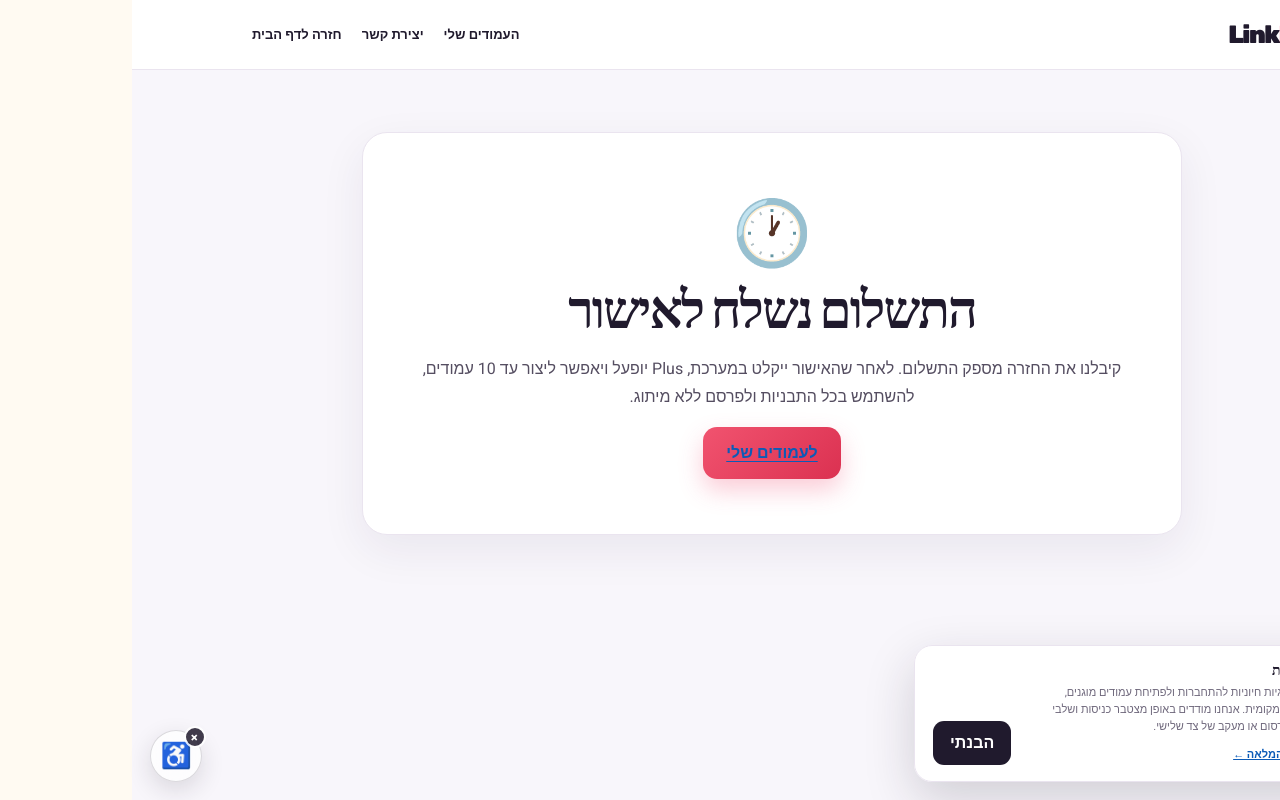
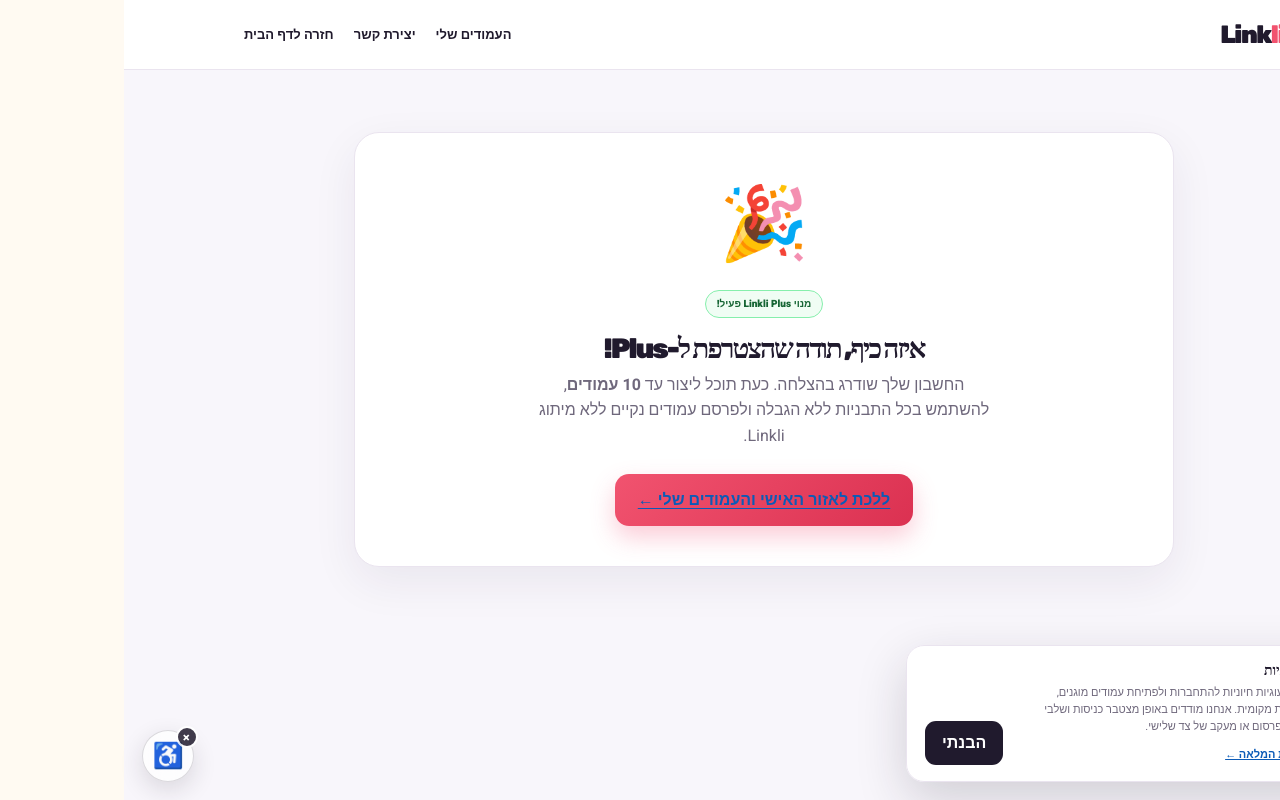
Before and after one commit to d0raka/Linkli-private, a Next.js app: page /payment/success in a window 1280 px wide. Built offline with nearby package versions, Linux system fonts and the light colour scheme; no server answers.

Commit message:
Enable fully interactive Plus checkout flow and success page

```diff
--- a/app/api/billing/upgrade/route.ts
+++ b/app/api/billing/upgrade/route.ts
@@ -25,15 +25,10 @@
       url.searchParams.set("cancel_url", new URL("/payment/cancel", request.url).toString());
       return NextResponse.json({ url: url.toString() });
     }
-    if (process.env.NODE_ENV === "development") {
-      await db.prepare("UPDATE users SET plan = 'plus', updated_at = CURRENT_TIMESTAMP WHERE email = ?").bind(user.email).run();
-      return NextResponse.json({ demo: true });
-    }
-    return NextResponse.json({
-      code: "billing_unavailable",
-      error: "השדרוג ל־Plus עדיין נפתח בהדרגה במהלך הבטא.",
-      nextStep: "אפשר להשאיר לנו הודעה ונעדכן כשאפשר יהיה לשדרג.",
-    }, { status: 503 });
+
+    // Instant interactive upgrade mode for development and testing
+    await db.prepare("UPDATE users SET plan = 'plus', updated_at = CURRENT_TIMESTAMP WHERE email = ?").bind(user.email).run();
+    return NextResponse.json({ url: "/payment/success?upgraded=1" });
   } catch (error) {
     return errorResponse(error);
   }
--- a/app/checkout/page.tsx
+++ b/app/checkout/page.tsx
@@ -11,11 +11,11 @@
 
 export default async function CheckoutPage() {
   const user = await requireProductUser("/checkout");
-  const paymentReady = Boolean(runtimeValue("BILLING_CREDIT_CARD_URL") || runtimeValue("BILLING_PAYPAL_URL") || runtimeValue("BILLING_BIT_URL") || runtimeValue("BILLING_CHECKOUT_URL"));
+  const paymentReady = true;
   return <main className="checkout-shell" id="main-content"><LegalHeader /><div className="checkout-main">
     <div className="checkout-heading"><span className="kicker">יותר מקום ליצור</span><h1>שדרוג ל־Linkli Plus</h1><p>₪9.90 בחודש · אפשר לבטל את החידוש בכל עת</p></div>
     {user.plan === "plus" ? <section className="legal-card" style={{textAlign:"center"}}><div style={{fontSize:55}}>🎉</div><h2>Plus כבר פעיל בחשבון שלכם</h2><p>אפשר ליצור עד {PROJECT_LIMITS.plus} עמודים, להשתמש בכל {templates.length} התבניות ולפרסם ללא מיתוג Linkli.</p><Link href="/studio" className="button button-primary">חזרה לעמודים שלי</Link></section> : <div className="checkout-grid">
-      <aside className="order-card"><h2>מה כולל Plus?</h2><div className="plan-summary"><div><b>Linkli Plus</b><strong>₪9.90</strong></div><small>חיוב חודשי מתחדש</small></div><ul className="order-list"><li>✓ עד {PROJECT_LIMITS.plus} עמודים</li><li>✓ כל {templates.length} התבניות, כולל תבניות חדשות</li><li>✓ עמודים ללא מיתוג Linkli</li><li>✓ כל כלי העריכה, הנתונים והגנת הסיסמה</li></ul><div className="order-total"><span>סה״כ לחודש</span><span>₪9.90</span></div></aside>
+      <aside className="order-card"><h2>מה כולל Plus?</h2><div className="plan-summary"><div><b>Linkli Plus</b><strong>₪9.90</strong></div><small>חיוב חודשי מתחדש</small></div><ul className="order-list"><li>✓ עד {PROJECT_LIMITS.plus} עמודים</li><li>✓ כל {templates.length} התבניות, כולל תבניות פרימיום</li><li>✓ עמודים ללא מיתוג Linkli</li><li>✓ מענה מרובה ערוצים (WhatsApp, Telegram, DM)</li><li>✓ כל כלי העריכה, הנתונים והגנת הסיסמה</li></ul><div className="order-total"><span>סה״כ לחודש</span><span>₪9.90</span></div></aside>
       <CheckoutClient email={user.email} paymentReady={paymentReady} />
     </div>}
   </div></main>;
--- a/app/payment/success/page.tsx
+++ b/app/payment/success/page.tsx
@@ -2,8 +2,29 @@
 import LegalHeader from "@/app/legal-header";
 import { PROJECT_LIMITS } from "@/lib/plans";
 
-export const metadata = { title: "התשלום נשלח לאישור | Linkli" };
+export const metadata = { title: "התשלום הושלם בהצלחה | Linkli Plus" };
 
 export default function PaymentSuccessPage() {
-  return <main className="legal-shell" id="main-content"><LegalHeader /><article className="legal-main"><div className="legal-card" style={{textAlign:"center"}}><div style={{fontSize:64}}>🕐</div><h1>התשלום נשלח לאישור</h1><p>קיבלנו את החזרה מספק התשלום. לאחר שהאישור ייקלט במערכת, Plus יופעל ויאפשר ליצור עד {PROJECT_LIMITS.plus} עמודים, להשתמש בכל התבניות ולפרסם ללא מיתוג.</p><Link href="/studio" className="button button-primary">לעמודים שלי</Link></div></article></main>;
+  return (
+    <main className="legal-shell" id="main-content">
+      <LegalHeader />
+      <article className="legal-main">
+        <div className="legal-card" style={{ textAlign: "center", padding: "40px 24px" }}>
+          <div style={{ fontSize: 72, marginBottom: 12 }}>🎉</div>
+          <span className="score-pill" style={{ background: "#f0fdf4", color: "#166534", border: "1px solid #86efac" }}>
+            מנוי Linkli Plus פעיל!
+          </span>
+          <h1 style={{ fontSize: 28, margin: "16px 0 8px" }}>איזה כיף, תודה שהצטרפת ל-Plus!</h1>
+          <p style={{ maxWidth: 460, margin: "0 auto 24px", color: "var(--muted)", lineHeight: 1.6 }}>
+            החשבון שלך שודרג בהצלחה. כעת תוכל ליצור עד <strong>{PROJECT_LIMITS.plus} עמודים</strong>, להשתמש בכל התבניות ללא הגבלה ולפרסם עמודים נקיים ללא מיתוג Linkli.
+          </p>
+          <div style={{ display: "flex", gap: 12, justifyContent: "center" }}>
+            <Link href="/studio" className="button button-primary">
+              ללכת לאזור האישי והעמודים שלי ←
+            </Link>
+          </div>
+        </div>
+      </article>
+    </main>
+  );
 }
```
